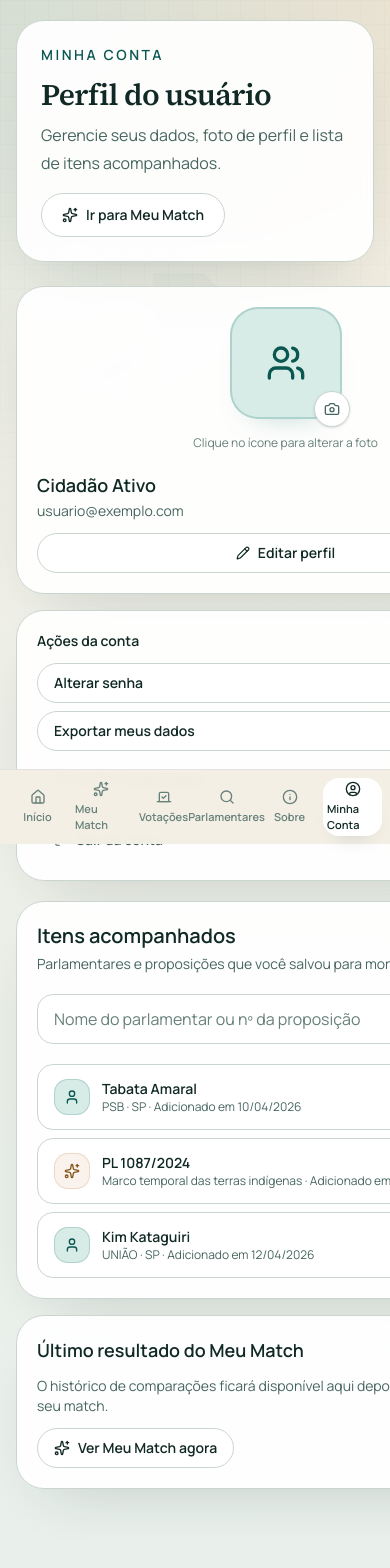
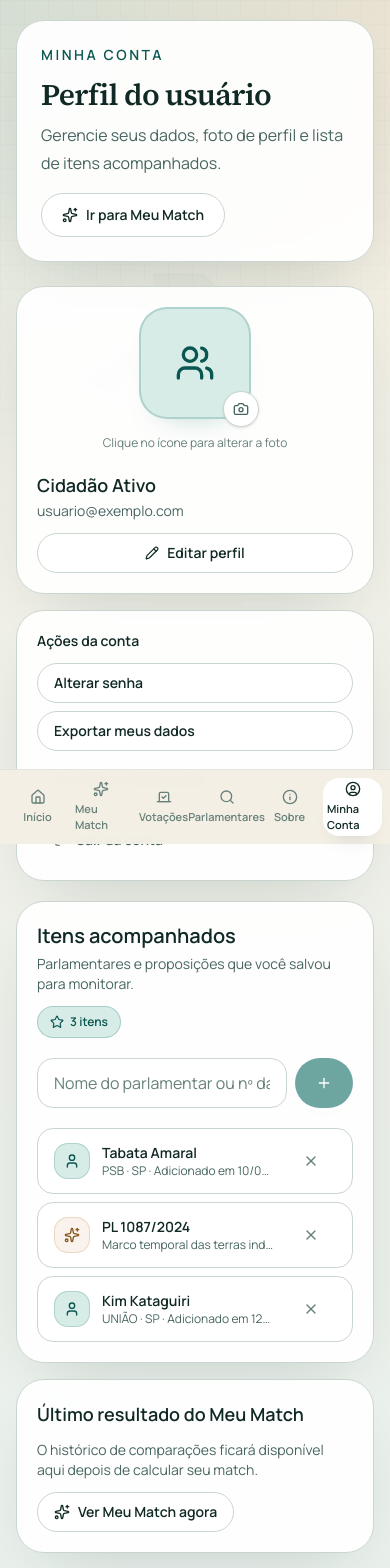
Before and after one commit to JuliaOrlando/vote-consciente, a Next.js app: page /perfil in a window 390 px wide. Shown: the top 1568 px of the page. Built offline with nearby package versions, Linux system fonts and the light colour scheme.

Commit message:
minha conta responsiva

```diff
--- a/src/app/perfil/page.tsx
+++ b/src/app/perfil/page.tsx
@@ -108,10 +108,10 @@ export default function PerfilPage() {
         />
       </SurfaceCard>
 
-      <div className="grid gap-5 xl:grid-cols-[320px_minmax(0,1fr)]">
+      <div className="grid gap-5 lg:grid-cols-[320px_minmax(0,1fr)] items-start">
         {/* Coluna esquerda — dados pessoais */}
-        <div className="space-y-4">
-          <SurfaceCard className="space-y-5 p-5 sm:p-6">
+        <div className="space-y-4 min-w-0">
+          <SurfaceCard className="space-y-5 p-5 sm:p-6 min-w-0">
             {/* Avatar com upload */}
             <div className="flex flex-col items-center gap-4">
               <div className="relative">
@@ -250,8 +250,8 @@ export default function PerfilPage() {
         </div>
 
         {/* Coluna direita — CRUD de itens acompanhados */}
-        <div className="space-y-4">
-          <SurfaceCard className="space-y-5 p-5 sm:p-6">
+        <div className="space-y-4 min-w-0">
+          <SurfaceCard className="space-y-5 p-5 sm:p-6 min-w-0">
             <div className="flex flex-wrap items-center justify-between gap-3">
               <div className="space-y-1">
                 <h2 className="text-xl font-semibold text-[color:var(--ink)]">Itens acompanhados</h2>
```
